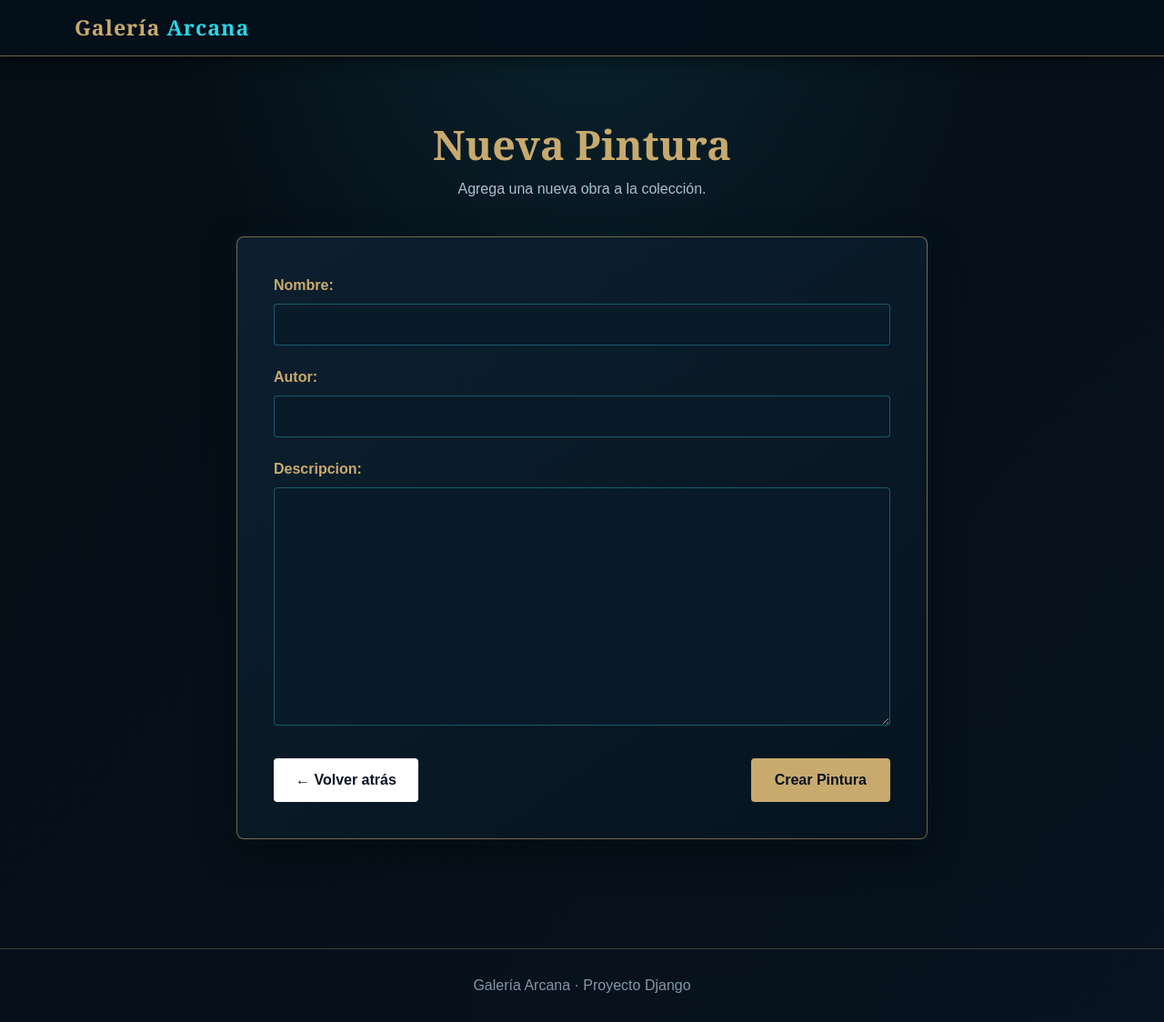
After one commit to alepxpl-del/Proyecto-Django, a Django app: page /crear_pintura/ in a window 1280 px wide. The commit adds this page. Shown: the whole page at 91% size. Run offline with Django 5.2, Linux system fonts and the light colour scheme.

Commit message:
Portafolio y Playground intermedio parte 1 finalziado

```diff
--- /dev/null
+++ b/pinigod/forms.py
@@ -0,0 +1,7 @@
+from django import forms
+from pinigod.models import Pintura
+
+class PinturaForm(forms.ModelForm):
+    class Meta:
+        model = Pintura
+        fields = ("nombre", "autor", "descripcion")
--- /dev/null
+++ b/pinigod/templates/pinigod/crear_pintura.html
@@ -0,0 +1,316 @@
+<!DOCTYPE html>
+<html lang="es">
+<head>
+    <meta charset="UTF-8">
+    <meta name="viewport" content="width=device-width, initial-scale=1.0">
+
+    <title>Nueva Pintura | Galería Arcana</title>
+
+    <!-- Bootstrap 5 -->
+    <link href="https://cdn.jsdelivr.net/npm/bootstrap@5.3.3/dist/css/bootstrap.min.css" rel="stylesheet">
+
+    <style>
+        :root {
+            --lol-blue: #0a84c6;
+            --lol-cyan: #28d7e8;
+            --lol-gold: #c8aa6e;
+            --dark-bg: #07131f;
+            --card-bg: #0d2030;
+        }
+
+        body {
+            margin: 0;
+            min-height: 100vh;
+
+            background:
+                radial-gradient(circle at top, rgba(40, 215, 232, 0.10), transparent 35%),
+                linear-gradient(135deg, #050d15, var(--dark-bg));
+
+            color: #f4f1e8;
+            font-family: Georgia, "Times New Roman", serif;
+        }
+
+        /* NAVBAR */
+
+        .navbar {
+            background: rgba(4, 15, 25, 0.96);
+            border-bottom: 1px solid rgba(200, 170, 110, 0.55);
+            box-shadow: 0 4px 20px rgba(0, 0, 0, 0.45);
+        }
+
+        .navbar-brand {
+            color: var(--lol-gold) !important;
+            font-size: 1.45rem;
+            font-weight: bold;
+            letter-spacing: 1px;
+        }
+
+        .navbar-brand span {
+            color: var(--lol-cyan);
+        }
+
+        /* CONTENIDO */
+
+        .container-main {
+            max-width: 800px;
+            margin: 0 auto;
+            padding: 70px 20px;
+        }
+
+        .page-title {
+            color: var(--lol-gold);
+            text-align: center;
+            font-size: 2.8rem;
+            font-weight: bold;
+            margin-bottom: 10px;
+        }
+
+        .page-subtitle {
+            color: #a9c1cc;
+            font-family: Arial, sans-serif;
+            text-align: center;
+            margin-bottom: 40px;
+        }
+
+        /* CARD */
+
+        .painting-card {
+            background: linear-gradient(
+                145deg,
+                rgba(13, 32, 48, 0.98),
+                rgba(6, 20, 31, 0.98)
+            );
+
+            border: 1px solid rgba(200, 170, 110, 0.55);
+            border-radius: 8px;
+            padding: 40px;
+
+            box-shadow:
+                0 15px 40px rgba(0, 0, 0, 0.45),
+                0 0 20px rgba(40, 215, 232, 0.06);
+        }
+
+        /* FORMULARIO */
+
+        .painting-card label {
+            color: var(--lol-gold);
+            font-family: Arial, sans-serif;
+            font-weight: bold;
+            margin-bottom: 8px;
+        }
+
+        .painting-card input,
+        .painting-card textarea,
+        .painting-card select {
+            background: #091a28;
+            color: #e1ebef;
+            border: 1px solid rgba(40, 215, 232, 0.35);
+            border-radius: 4px;
+            padding: 10px 12px;
+            width: 100%;
+            font-family: Arial, sans-serif;
+        }
+
+        .painting-card input:focus,
+        .painting-card textarea:focus,
+        .painting-card select:focus {
+            background: #0b2030;
+            color: white;
+            border-color: var(--lol-cyan);
+            box-shadow: 0 0 8px rgba(40, 215, 232, 0.20);
+            outline: none;
+        }
+
+        .painting-card textarea {
+            min-height: 150px;
+            resize: vertical;
+        }
+
+        .painting-card p {
+            margin-bottom: 22px;
+        }
+
+        .helptext {
+            color: #8298a5;
+            font-family: Arial, sans-serif;
+            font-size: 0.85rem;
+        }
+
+        .errorlist {
+            color: #ff8f8f;
+            font-family: Arial, sans-serif;
+            padding-left: 20px;
+        }
+
+        /* BOTONES */
+
+        .buttons-container {
+            display: flex;
+            justify-content: space-between;
+            align-items: center;
+            margin-top: 30px;
+            gap: 15px;
+        }
+
+        .btn-create {
+            background: var(--lol-gold);
+            color: #07131f;
+            border: 2px solid var(--lol-gold);
+            border-radius: 4px;
+
+            padding: 10px 24px;
+
+            font-family: Arial, sans-serif;
+            font-weight: bold;
+
+            transition: 0.25s ease;
+        }
+
+        .btn-create:hover {
+            background: #e0c78e;
+            border-color: #e0c78e;
+            color: #07131f;
+        }
+
+        .btn-back {
+            background: white;
+            color: #07131f;
+            border: 2px solid white;
+            border-radius: 4px;
+
+            padding: 10px 22px;
+
+            font-family: Arial, sans-serif;
+            font-weight: bold;
+            text-decoration: none;
+
+            transition: 0.25s ease;
+        }
+
+        .btn-back:hover {
+            background: transparent;
+            color: white;
+            border-color: var(--lol-cyan);
+            box-shadow: 0 0 15px rgba(40, 215, 232, 0.25);
+        }
+
+        /* FOOTER */
+
+        footer {
+            margin-top: 50px;
+            padding: 28px 20px;
+            text-align: center;
+
+            border-top: 1px solid rgba(200, 170, 110, 0.3);
+
+            color: #8298a5;
+            font-family: Arial, sans-serif;
+        }
+
+        /* RESPONSIVE */
+
+        @media (max-width: 600px) {
+
+            .container-main {
+                padding: 45px 15px;
+            }
+
+            .page-title {
+                font-size: 2.2rem;
+            }
+
+            .painting-card {
+                padding: 25px;
+            }
+
+            .buttons-container {
+                flex-direction: column-reverse;
+                align-items: stretch;
+            }
+
+            .btn-create,
+            .btn-back {
+                text-align: center;
+                width: 100%;
+            }
+        }
+    </style>
+</head>
+
+<body>
+
+    <!-- NAVBAR -->
+
+    <nav class="navbar">
+        <div class="container">
+
+            <a class="navbar-brand" href="{% url 'home' %}">
+                Galería <span>Arcana</span>
+            </a>
+
+        </div>
+    </nav>
+
+
+    <!-- CONTENIDO PRINCIPAL -->
+
+    <main class="container-main">
+
+        <h1 class="page-title">
+            Nueva Pintura
+        </h1>
+
+        <p class="page-subtitle">
+            Agrega una nueva obra a la colección.
+        </p>
+
+
+        <!-- FORMULARIO -->
+
+        <div class="painting-card">
+
+            <form method="POST">
+
+                {% csrf_token %}
+
+                {{ form.as_p }}
+
+
+                <!-- BOTONES -->
+
+                <div class="buttons-container">
+
+                    <a href="{% url 'listar_pinturas' %}"
+                       class="btn-back">
+                        ← Volver atrás
+                    </a>
+
+                    <button type="submit"
+                            class="btn-create">
+                        Crear Pintura
+                    </button>
+
+                </div>
+
+            </form>
+
+        </div>
+
+    </main>
+
+
+    <!-- FOOTER -->
+
+    <footer>
+        <p class="mb-0">
+            Galería Arcana · Proyecto Django
+        </p>
+    </footer>
+
+
+    <!-- Bootstrap JS -->
+
+    <script src="https://cdn.jsdelivr.net/npm/bootstrap@5.3.3/dist/js/bootstrap.bundle.min.js"></script>
+
+</body>
+</html>
--- a/pinigod/urls.py
+++ b/pinigod/urls.py
@@ -1,8 +1,9 @@
 from django.urls import path
-from pinigod.views import pinigod, listado_de_pinturas, ver_pintura
+from pinigod.views import pinigod, listado_de_pinturas, ver_pintura, crear_pintura
 
 urlpatterns = [
     path('', pinigod, name="home"),
     path('pinturas/', listado_de_pinturas, name="listar_pinturas"),
-    path('ver_pintura/<str:pk>', ver_pintura, name="ver_pintura")
+    path('ver_pintura/<str:pk>', ver_pintura, name="ver_pintura"),
+    path('crear_pintura/', crear_pintura, name="crear_pintura"),
 ]
--- a/pinigod/views.py
+++ b/pinigod/views.py
@@ -1,12 +1,17 @@
-from django.shortcuts import render, get_object_or_404
+from django.shortcuts import render, get_object_or_404, redirect
+from django.db.models import Max
 from pinigod.models import Pintura
+from pinigod.forms import PinturaForm
 
 
 def pinigod(request):
     return render(request, 'pinigod/pinigod.html')
 
 def listado_de_pinturas(request):
+    nombre = request.GET.get("nombre")
     pinturas = Pintura.objects.all()
+    if nombre is not None:
+        pinturas = pinturas.filter(nombre__icontains=nombre)
     return render(request, 'pinigod/listado_de_pinturas.html', {'pinturas': pinturas})
 
 def ver_pintura(request, pk):
@@ -15,3 +20,17 @@ def ver_pintura(request, pk):
         "pintura": pintura
     }
     return render(request, "pinigod/ver_pintura.html", contexto)
+
+def crear_pintura(request):
+    if request.method == "POST":
+        form = PinturaForm(request.POST)
+        if form.is_valid():
+            pintura= form.save(commit=False)
+            max_num = Pintura.objects.aggregate(Max('nro_pintura'))['nro_pintura__max']
+            pintura.nro_pintura = (max_num or 0) + 1
+            pintura.save()
+            return redirect("listar_pinturas")
+    else:
+        form = PinturaForm()
+
+    return render(request, "pinigod/crear_pintura.html", {"form": form})
```
Also changed, not shown: pinigod/templates/pinigod/listado_de_pinturas.html (+34 -1 lines).
